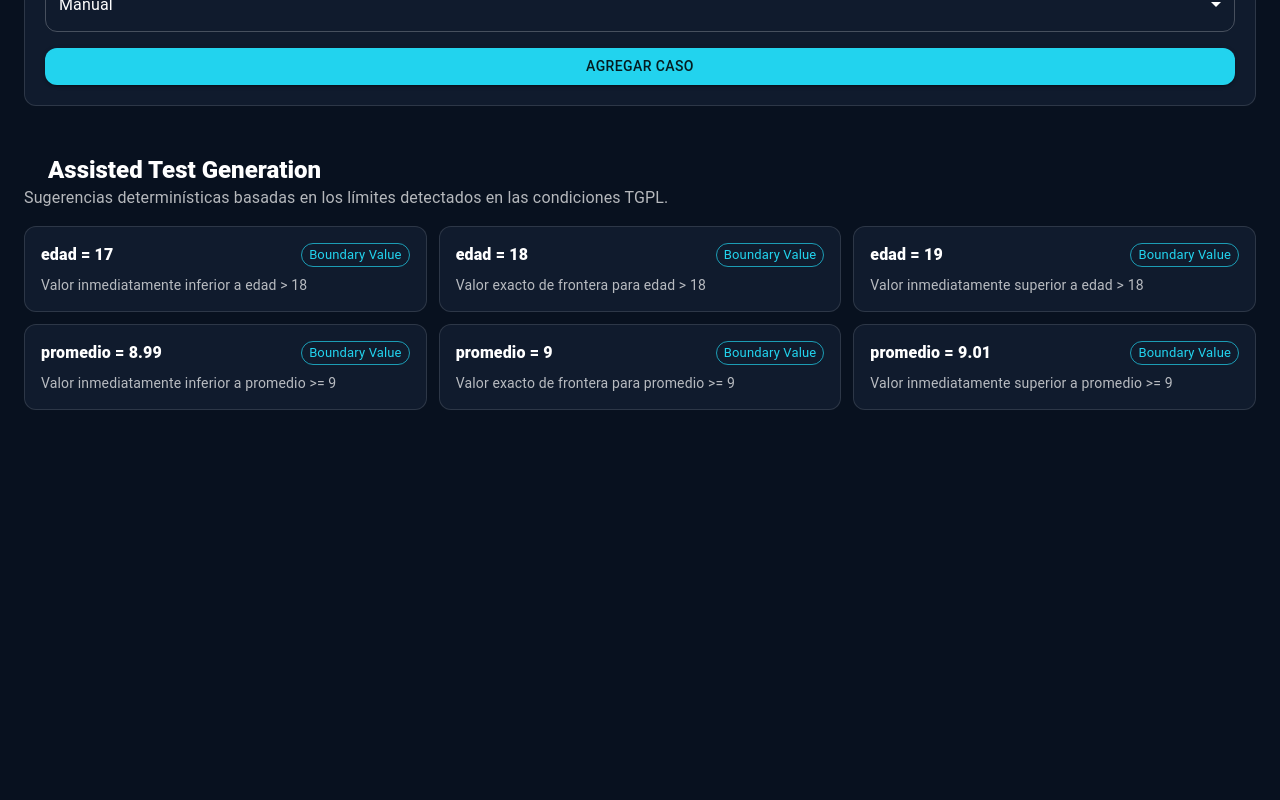
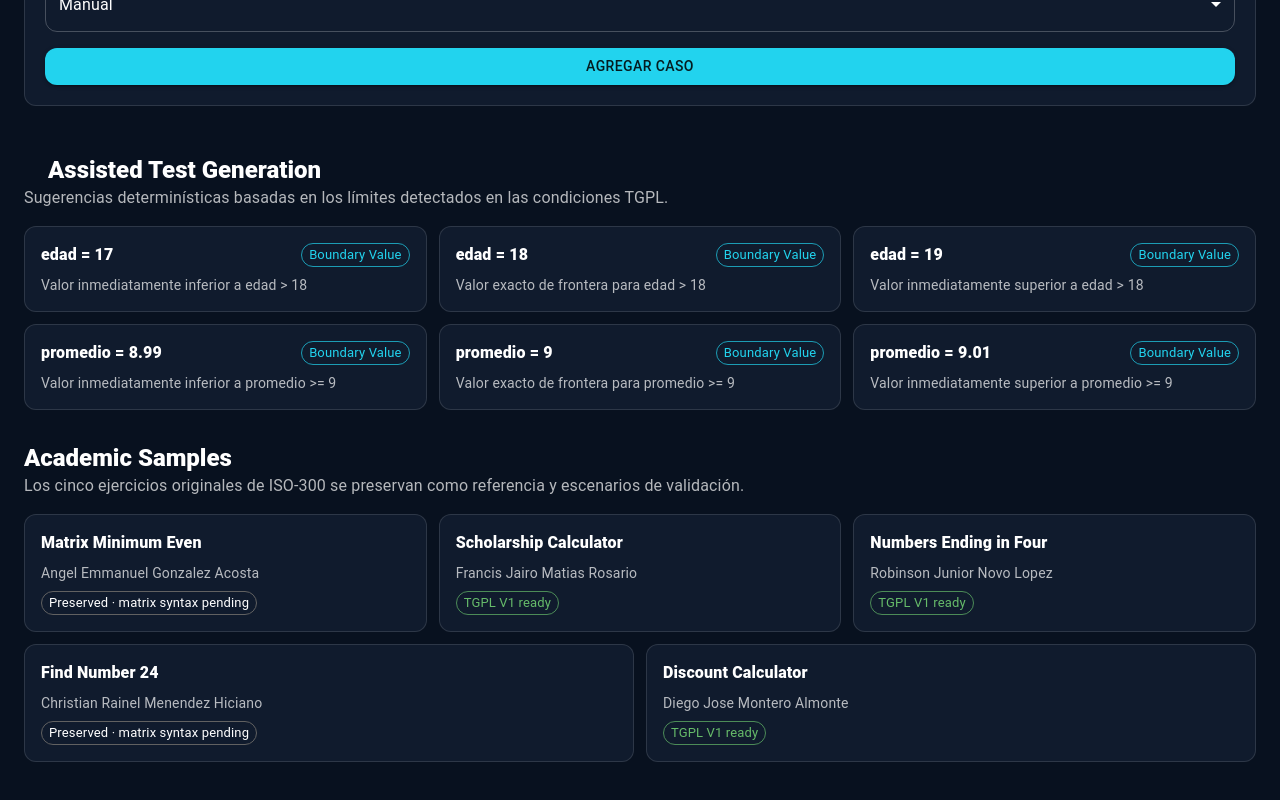
Before and after one commit to Jairo0811/TestGraph, a React (Vite) app in the folder frontend/testgraph-web/: page / in a window 1280 px wide. Shown: the part 2371-3171 px from the top of the page. Before the commit the page ends 2829 px from the top, so only its background shows below. Built offline with nearby package versions, Linux system fonts and the light colour scheme; some icons are missing.

Commit message:
feat: add academic samples overview

```diff
--- a/frontend/testgraph-web/src/App.tsx
+++ b/frontend/testgraph-web/src/App.tsx
@@ -5,6 +5,7 @@ import { scholarshipGraph } from './features/control-flow/sampleGraph'
 import AdjacencyMatrixPanel from './features/matrix/AdjacencyMatrixPanel'
 import TestCaseDesignerPanel from './features/testing/TestCaseDesignerPanel'
 import AssistedTestSuggestionsPanel from './features/testing/AssistedTestSuggestionsPanel'
+import AcademicSamplesPanel from './features/samples/AcademicSamplesPanel'
 
 const modules = [
   'TGPL Lexer',
@@ -73,6 +74,7 @@ export default function App() {
         <AdjacencyMatrixPanel graph={scholarshipGraph} />
         <TestCaseDesignerPanel />
         <AssistedTestSuggestionsPanel />
+        <AcademicSamplesPanel />
       </Stack>
     </Container>
   )
```
